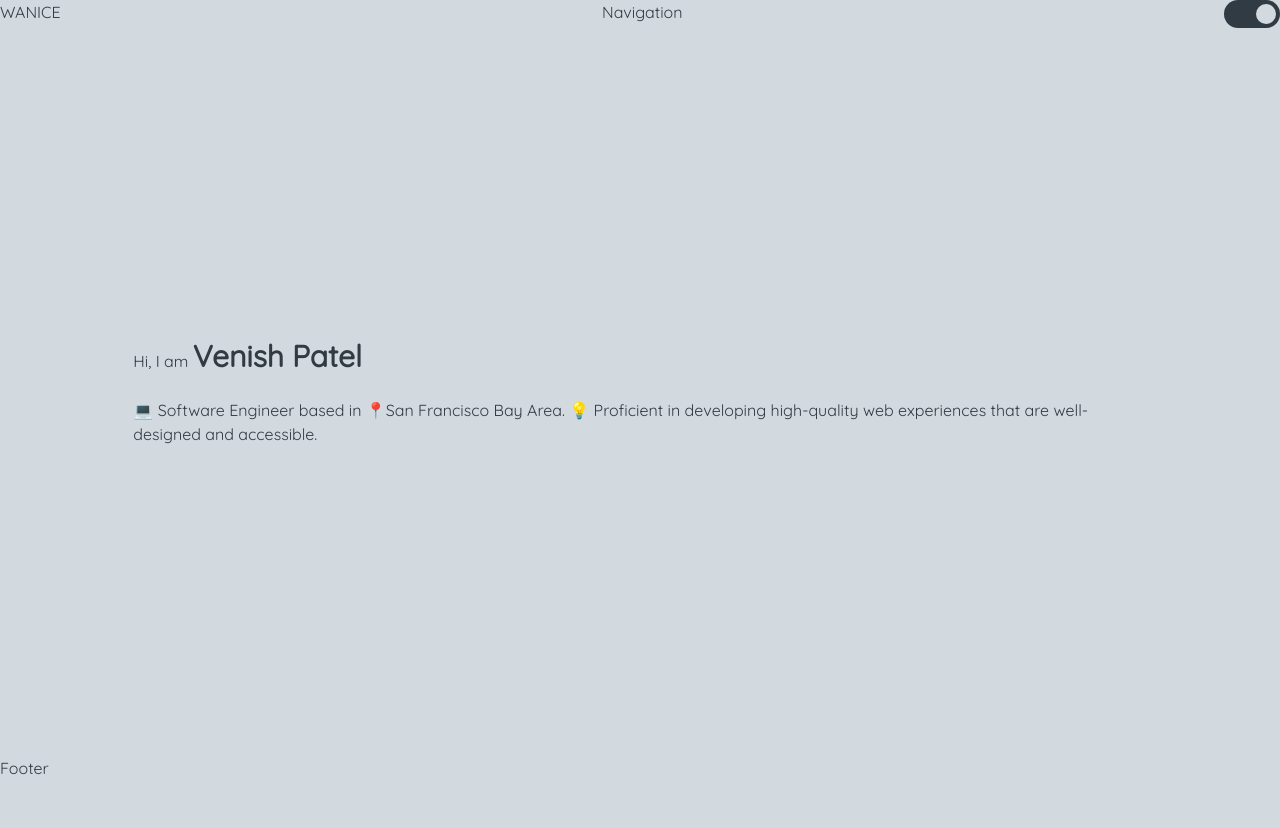
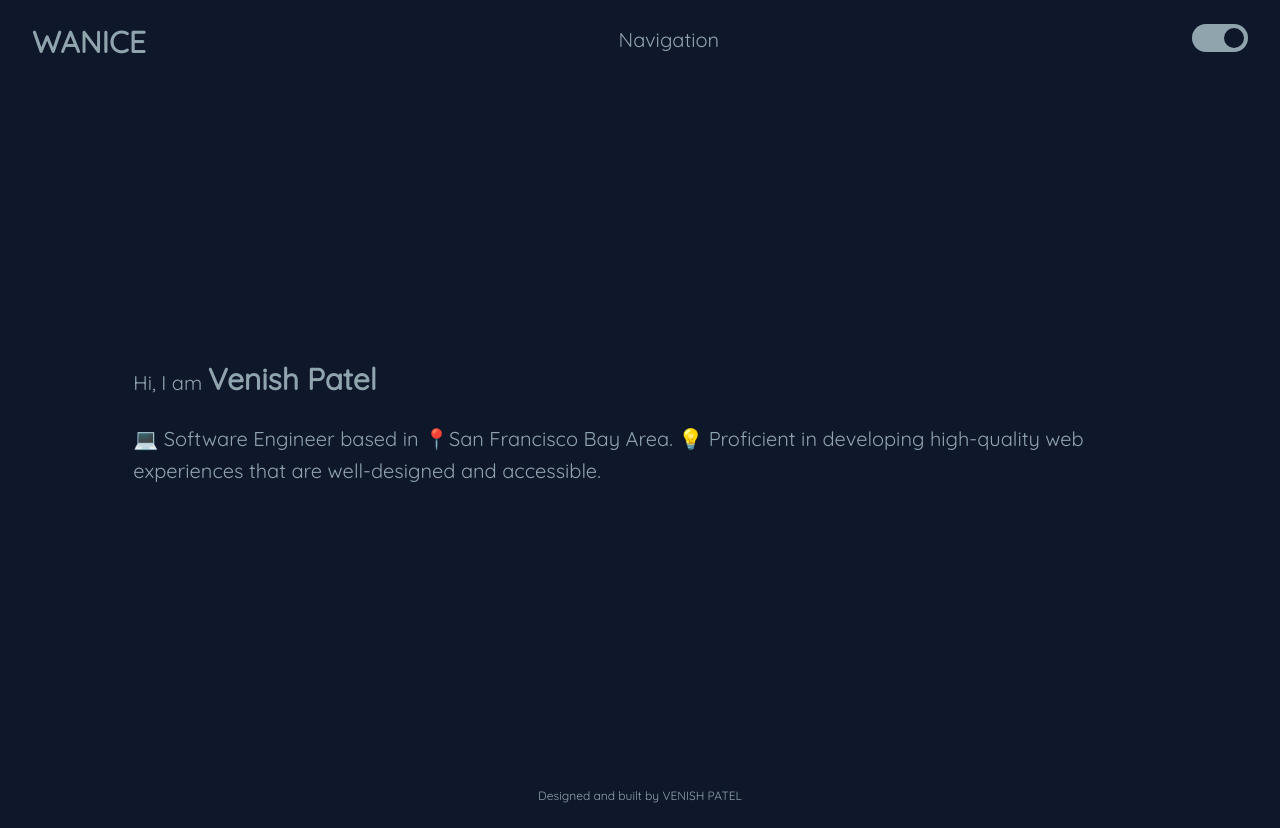
Before and after one commit to venishgpatel/venish-patel-website, a Next.js app: page / in a window 1280 px wide. Before the commit the page ends 800 px from the top, so only its background shows below. Built offline with nearby package versions, Linux system fonts and the light colour scheme.

Commit message:
Header, Body, and Footer updated.

```diff
--- a/app/globals.css
+++ b/app/globals.css
@@ -18,7 +18,7 @@
   :root[data-theme="dark"] {
     --color-primary: #90a4ae;
     --color-secondary: #6fffe9;
-    --color-surface: #0a192f;
+    --color-surface: #0f172a;
     --color-error: #ef4444;
   }
 }
--- a/app/layout.tsx
+++ b/app/layout.tsx
@@ -12,8 +12,8 @@ export default function RootLayout({
   children: React.ReactNode
 }) {
   return (
-    <html lang="en" className='font-quicksand bg-surface text-primary'>
-      <body>{children}</body>
+    <html lang="en" data-theme='dark' className='font-quicksand bg-surface text-primary antialiased'>
+      <body className='text-base leading-6 laptop:text-xl laptop:leading-8'>{children}</body>
     </html>
   )
 }
--- a/components/Footer/index.tsx
+++ b/components/Footer/index.tsx
@@ -1,6 +1,6 @@
 const Footer = () => {
   return (
-    <footer>Footer</footer>
+    <footer className='container text-center mb-6 text-xs'>Designed and built by VENISH PATEL</footer>
   )
 }
 
--- a/components/Header/index.tsx
+++ b/components/Header/index.tsx
@@ -3,8 +3,8 @@ import Navigation from "@/components/Navigation"
 
 const Header = () => {
   return (
-    <header className="cmp-header flex">
-      <div className="logo">WANICE</div>
+    <header className="cmp-header container flex mt-6">
+      <div className="cmp-header__logo font-bold text-3xl">WANICE</div>
       <Navigation></Navigation>
       <SwitchThemeColor />
     </header>
```
